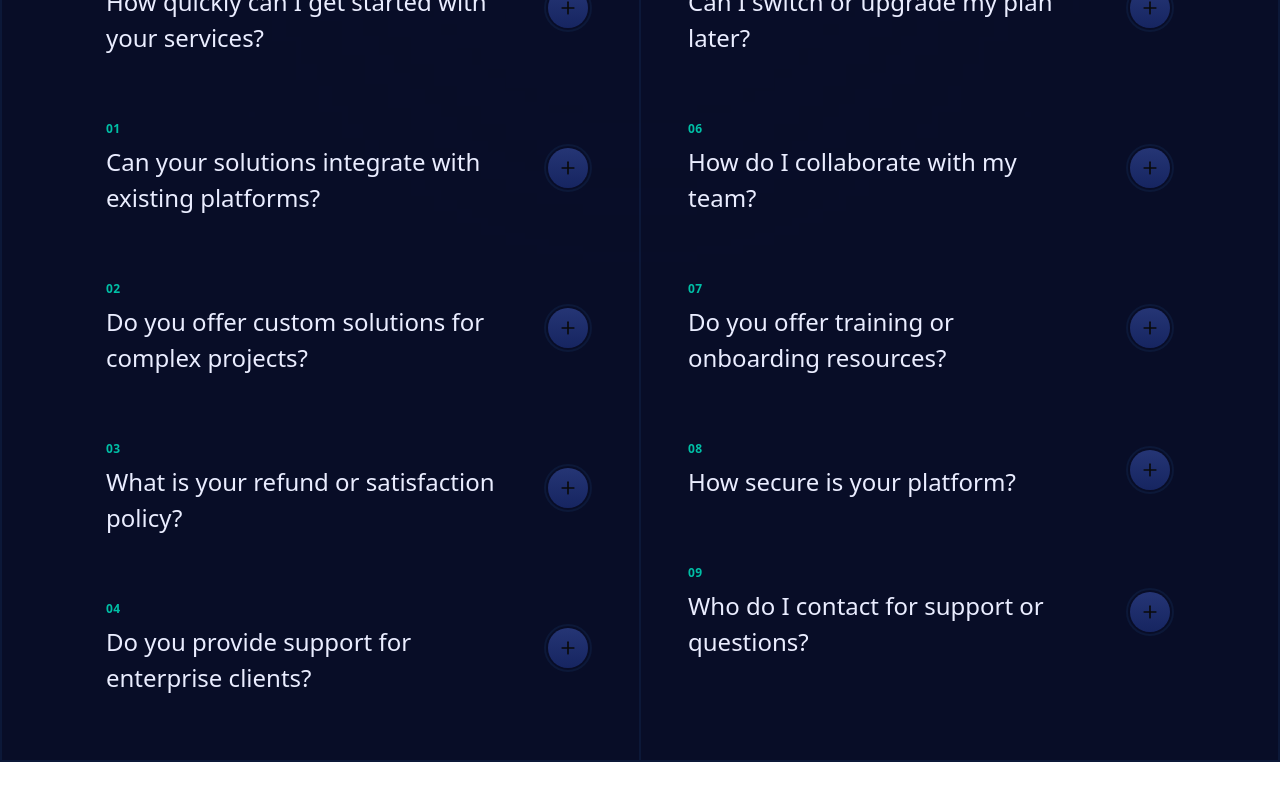
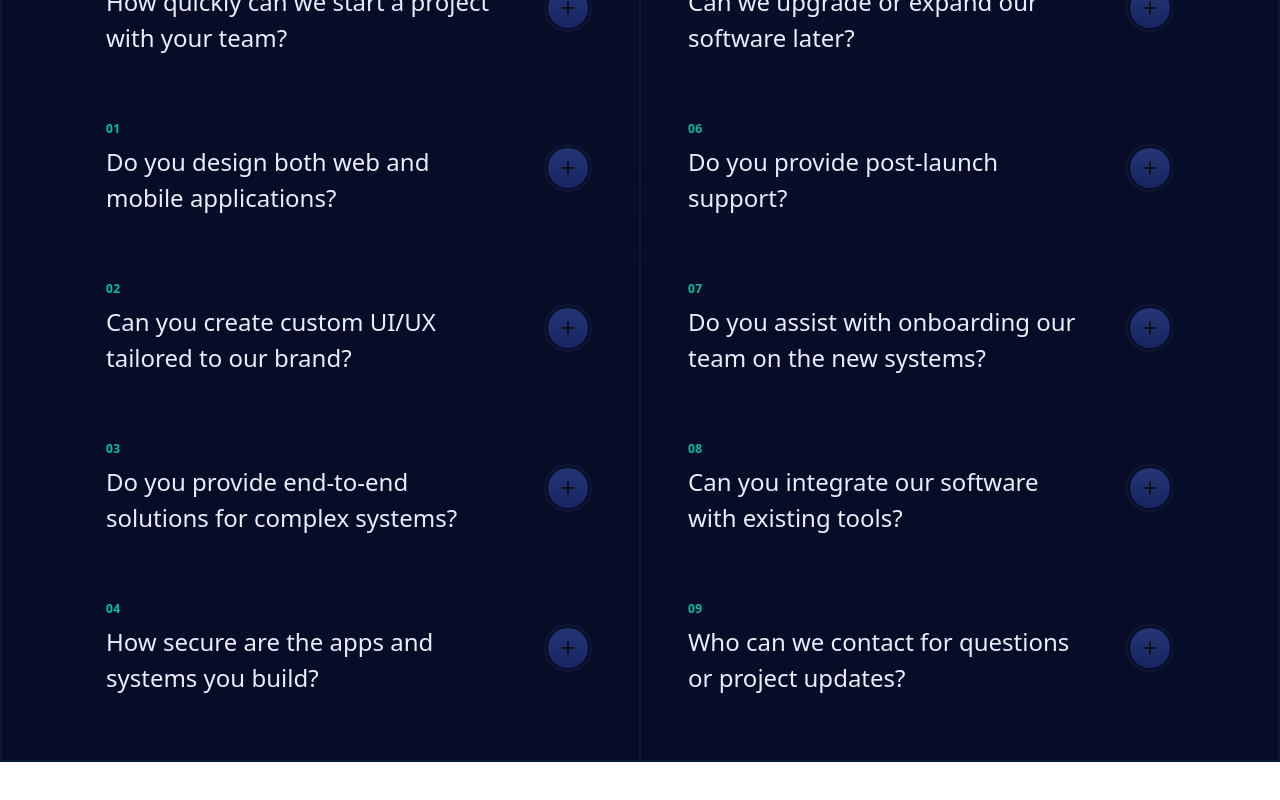
Before and after one commit to FlatBushZombies/noirsfera-agency, a Next.js app: page / in a window 1280 px wide. Shown: the part 3634-4434 px from the top of the page. Built offline with nearby package versions, Linux system fonts and the light colour scheme.

Commit message:
update faq constants

```diff
--- a/constants/index.ts
+++ b/constants/index.ts
@@ -13,62 +13,62 @@ export const NAV_LINKS: NavLink[] = [
 export const faq = [
   {
     id: '0',
-    question: 'How quickly can I get started with your services?',
+    question: 'How quickly can we start a project with your team?',
     answer:
-      'Our onboarding process is designed to be seamless — you can get started within 24 hours with minimal setup.',
+      'Our process is designed for speed and clarity — most projects can kick off within 48 hours after initial consultation.',
   },
   {
     id: '1',
-    question: 'Can your solutions integrate with existing platforms?',
+    question: 'Do you design both web and mobile applications?',
     answer:
-      'Absolutely! We integrate with tools like Slack, Notion, HubSpot, and most major CRMs to streamline your workflow.',
+      'Absolutely! We specialize in full-stack development for web platforms, mobile apps (iOS & Android), and progressive web apps with seamless performance.',
   },
   {
     id: '2',
-    question: 'Do you offer custom solutions for complex projects?',
+    question: 'Can you create custom UI/UX tailored to our brand?',
     answer:
-      'Yes. We analyze your requirements and provide tailored solutions that scale with your business.',
+      'Yes. Our design team crafts intuitive and engaging interfaces that align with your brand identity and enhance user experience.',
   },
   {
     id: '3',
-    question: 'What is your refund or satisfaction policy?',
+    question: 'Do you provide end-to-end solutions for complex systems?',
     answer:
-      'Customer satisfaction is our priority. If you’re not fully satisfied within the first 30 days, we offer a hassle-free refund.',
+      'We analyze your requirements, design scalable architectures, and deliver full-stack solutions that evolve with your business needs.',
   },
   {
     id: '4',
-    question: 'Do you provide support for enterprise clients?',
+    question: 'How secure are the apps and systems you build?',
     answer:
-      'We offer dedicated support and account management for enterprise clients, including SLA-backed response times.',
+      'Security is built in from day one. We follow best practices including encryption, authentication, and compliance with GDPR and other relevant standards.',
   },
   {
     id: '5',
-    question: 'Can I switch or upgrade my plan later?',
+    question: 'Can we upgrade or expand our software later?',
     answer:
-      'Absolutely! Plans are flexible and can be upgraded or modified anytime without losing your data.',
+      'Absolutely! Our systems are modular and scalable, allowing you to add features, integrate new tools, or migrate platforms without hassle.',
   },
   {
     id: '6',
-    question: 'How do I collaborate with my team?',
+    question: 'Do you provide post-launch support?',
     answer:
-      'Invite your team with a single click and manage permissions easily through our intuitive dashboard.',
+      'Yes. We offer ongoing maintenance, performance monitoring, and quick fixes to ensure your software runs smoothly after launch.',
   },
   {
     id: '7',
-    question: 'Do you offer training or onboarding resources?',
+    question: 'Do you assist with onboarding our team on the new systems?',
     answer:
-      'Yes. We provide video guides, documentation, and live onboarding sessions to ensure your team gets up to speed quickly.',
+      'Definitely. We provide documentation, training sessions, and live support to ensure your team can use the systems efficiently.',
   },
   {
     id: '8',
-    question: 'How secure is your platform?',
+    question: 'Can you integrate our software with existing tools?',
     answer:
-      'We follow industry best practices including end-to-end encryption, regular audits, and GDPR compliance to keep your data safe.',
+      'Yes. We integrate with popular platforms like Slack, Notion, HubSpot, and CRMs to streamline workflows and data management.',
   },
   {
     id: '9',
-    question: 'Who do I contact for support or questions?',
+    question: 'Who can we contact for questions or project updates?',
     answer:
-      'Our support team is available 24/7 via chat and email to assist with any questions or issues.',
+      'Your dedicated account manager and our support team are available to assist via email, chat, or video call throughout the project lifecycle.',
   },
 ];
```
